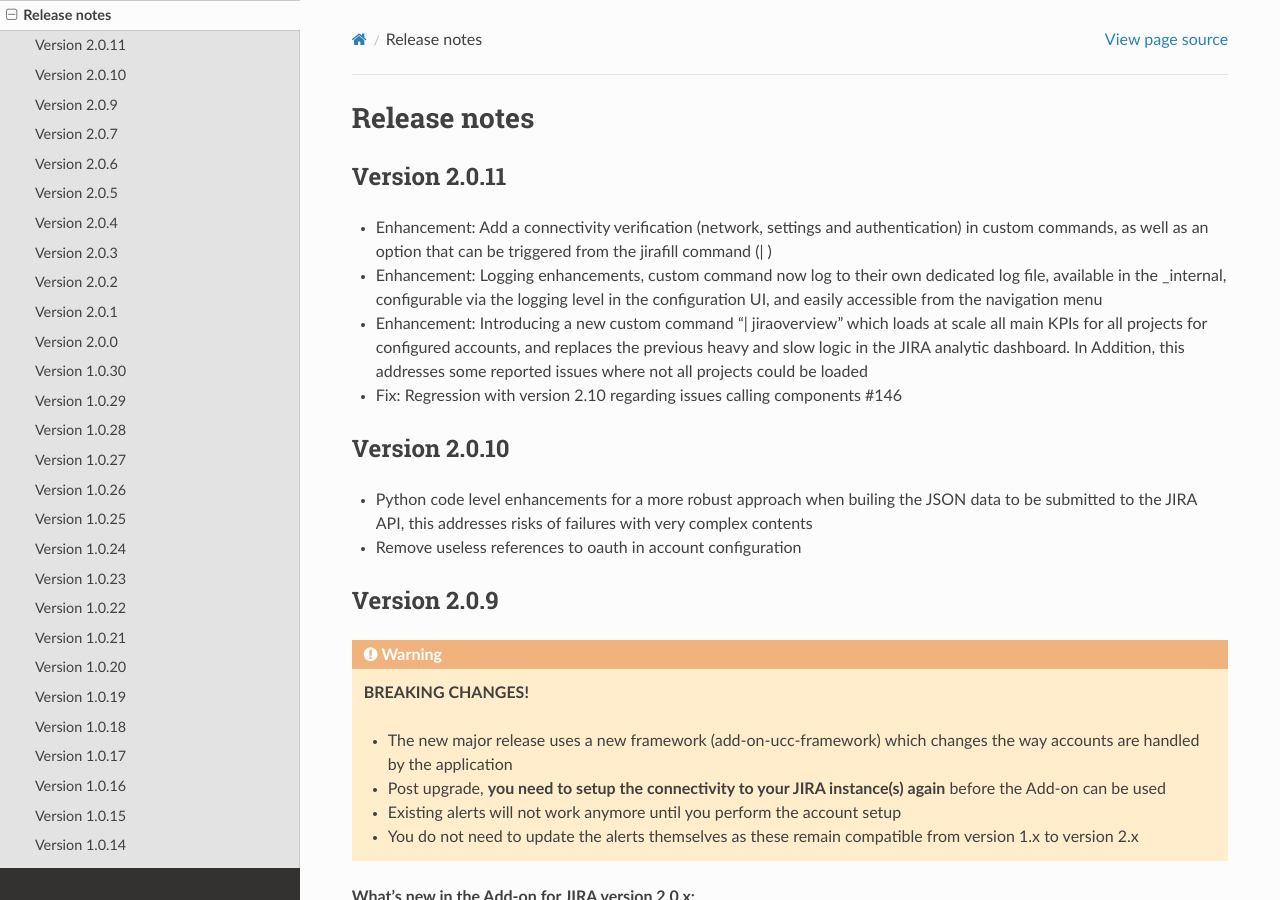
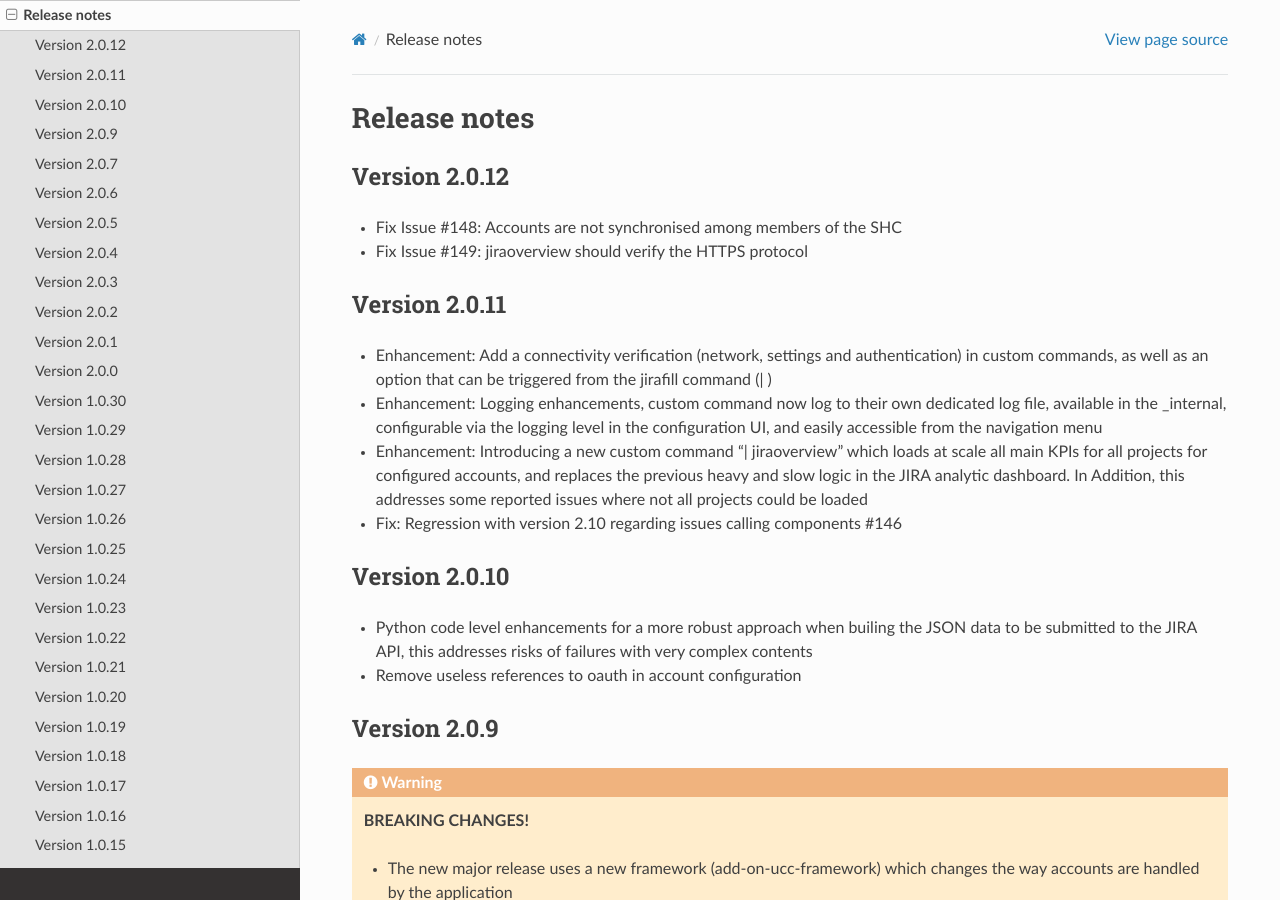
Before and after one commit to guilhemmarchand/TA-jira-service-desk-simple-addon, a Sphinx documentation site: the page built from docs/releasenotes.rst, in a window 1280 px wide and 900 px high. Built offline with Sphinx 7.4.7 and the Read the Docs theme 2.0.0, drawn with Linux system fonts in a browser that asks for light colours.

Commit message:
Version 2.0.12

```diff
--- a/docs/releasenotes.rst
+++ b/docs/releasenotes.rst
@@ -1,5 +1,11 @@
 Release notes
 #############
+
+Version 2.0.12
+==============
+
+- Fix Issue #148: Accounts are not synchronised among members of the SHC
+- Fix Issue #149: jiraoverview should verify the HTTPS protocol
 
 Version 2.0.11
 ==============
--- a/globalConfig.json
+++ b/globalConfig.json
@@ -643,7 +643,7 @@
     "meta": {
         "name": "TA-jira-service-desk-simple-addon",
         "restRoot": "ta_service_desk_simple_addon",
-        "version": "2.0.11",
+        "version": "2.0.12",
         "displayName": "JIRA Service Desk simple addon",
         "schemaVersion": "0.0.3"
     }
--- a/version.txt
+++ b/version.txt
@@ -1 +1 @@
-version = 2.0.11
+version = 2.0.12
```
